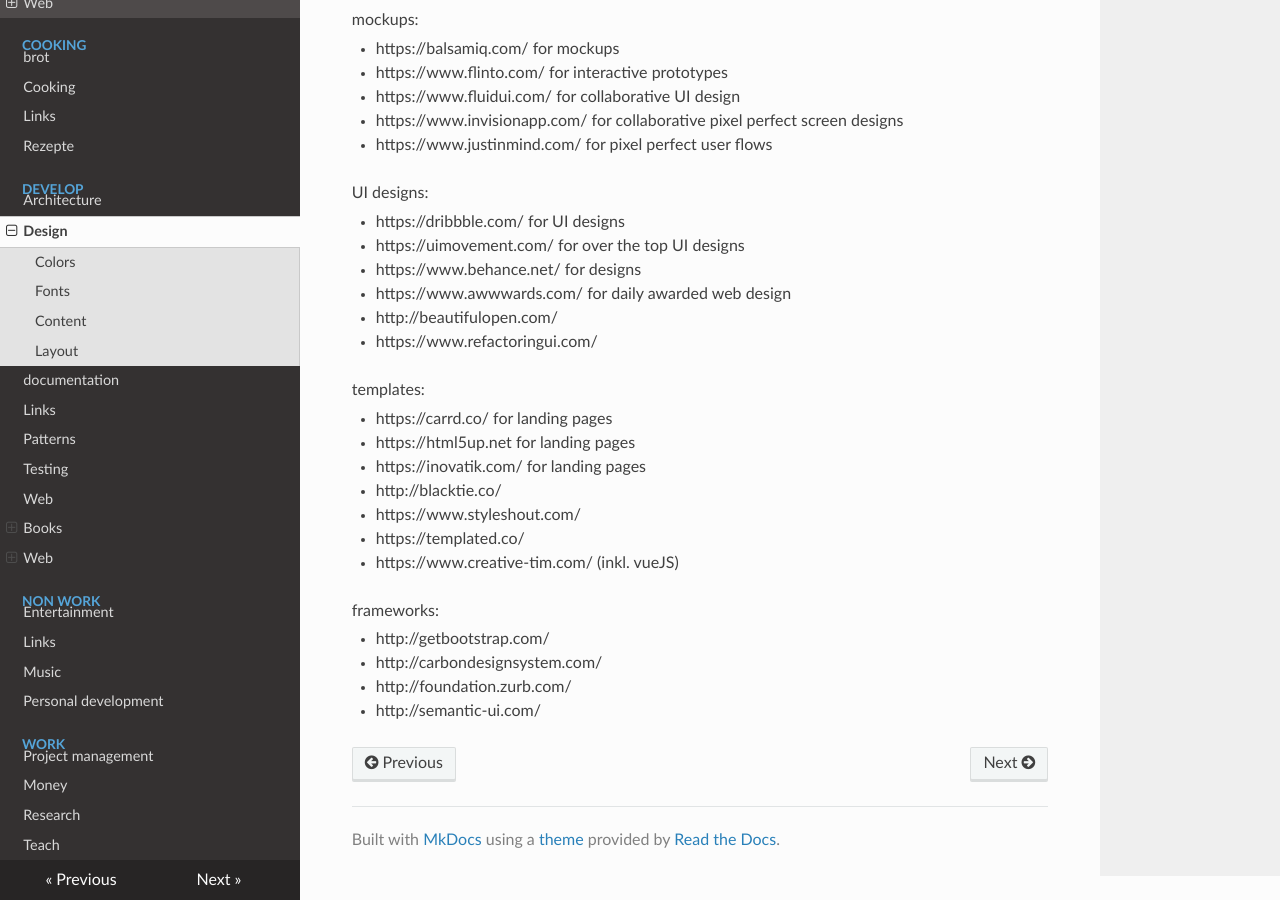
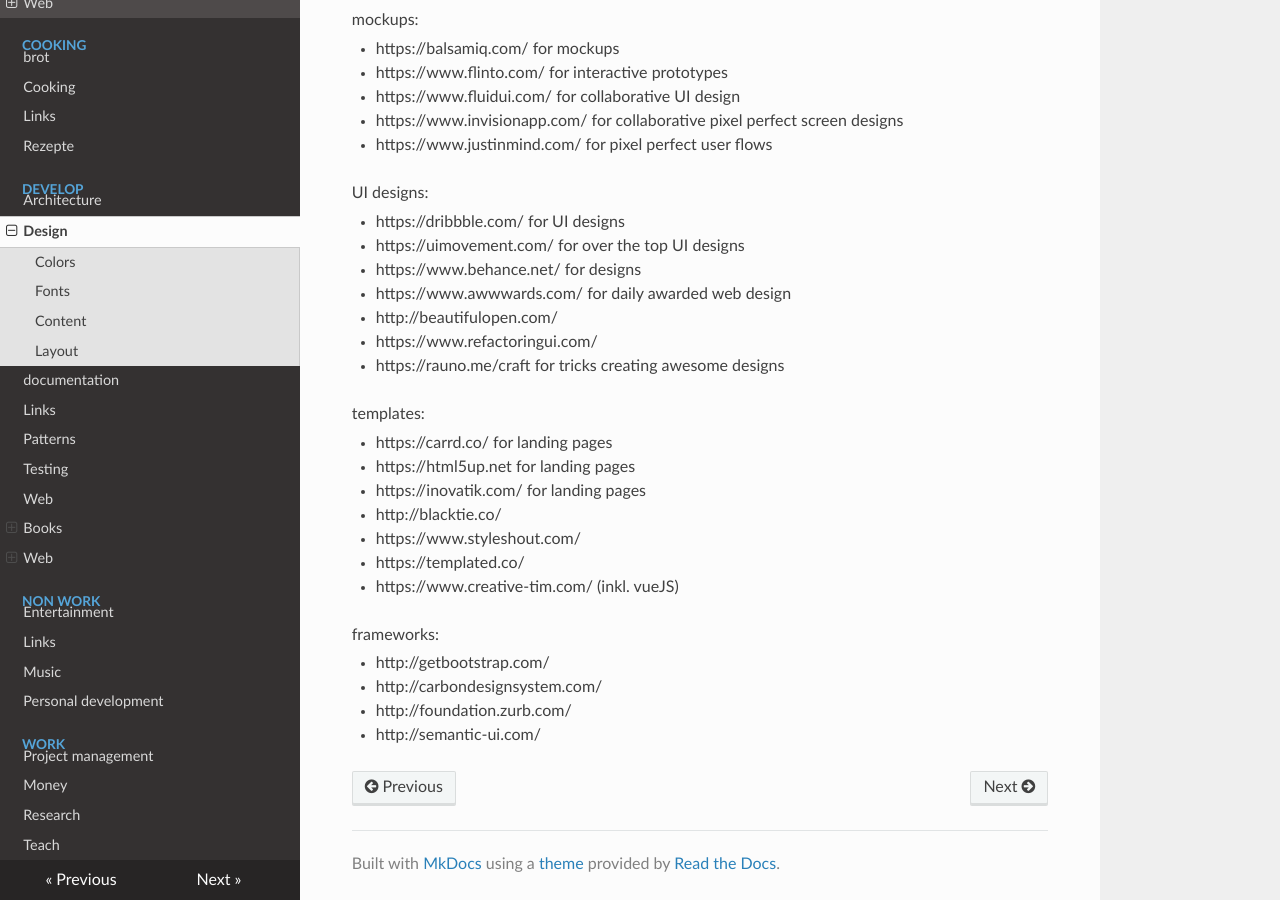
Before and after one commit to famoser/docs, an MkDocs documentation site: the page built from docs/develop/design.md, in a window 1280 px wide and 900 px high, scrolled down 1479 px. Built offline with MkDocs 1.6.1, drawn with Linux system fonts in a browser that asks for light colours; nearby versions of some CDN libraries.

Commit message:
Update design.md

```diff
--- a/docs/develop/design.md
+++ b/docs/develop/design.md
@@ -77,6 +77,7 @@
 - https://www.awwwards.com/ for daily awarded web design
 - http://beautifulopen.com/
 - https://www.refactoringui.com/
+- https://rauno.me/craft for tricks creating awesome designs
 
 templates:
 
```
